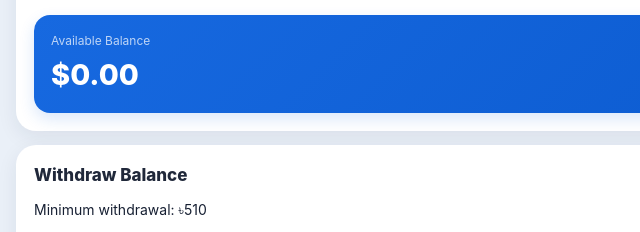
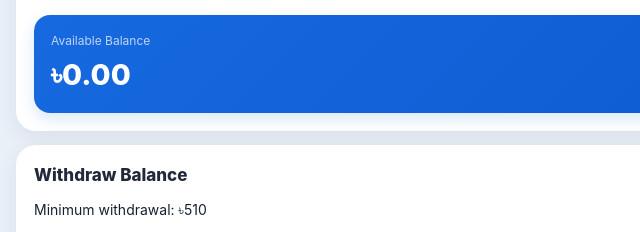
Before and after one commit to duetkhan/infinixWorker, a plain HTML site: page profile.html in a window 1280 px wide. Shown: the part 232-464 px from the top of the page, 0-640 px from the left. Drawn offline with Linux system fonts and the light colour scheme.

Commit message:
Update profile.html

```diff
--- a/profile.html
+++ b/profile.html
@@ -352,7 +352,7 @@
         </small>
 
         <strong>
-          $<span data-balance>0.00</span>
+          ৳<span data-balance>0.00</span>
         </strong>
 
       </div>
```
